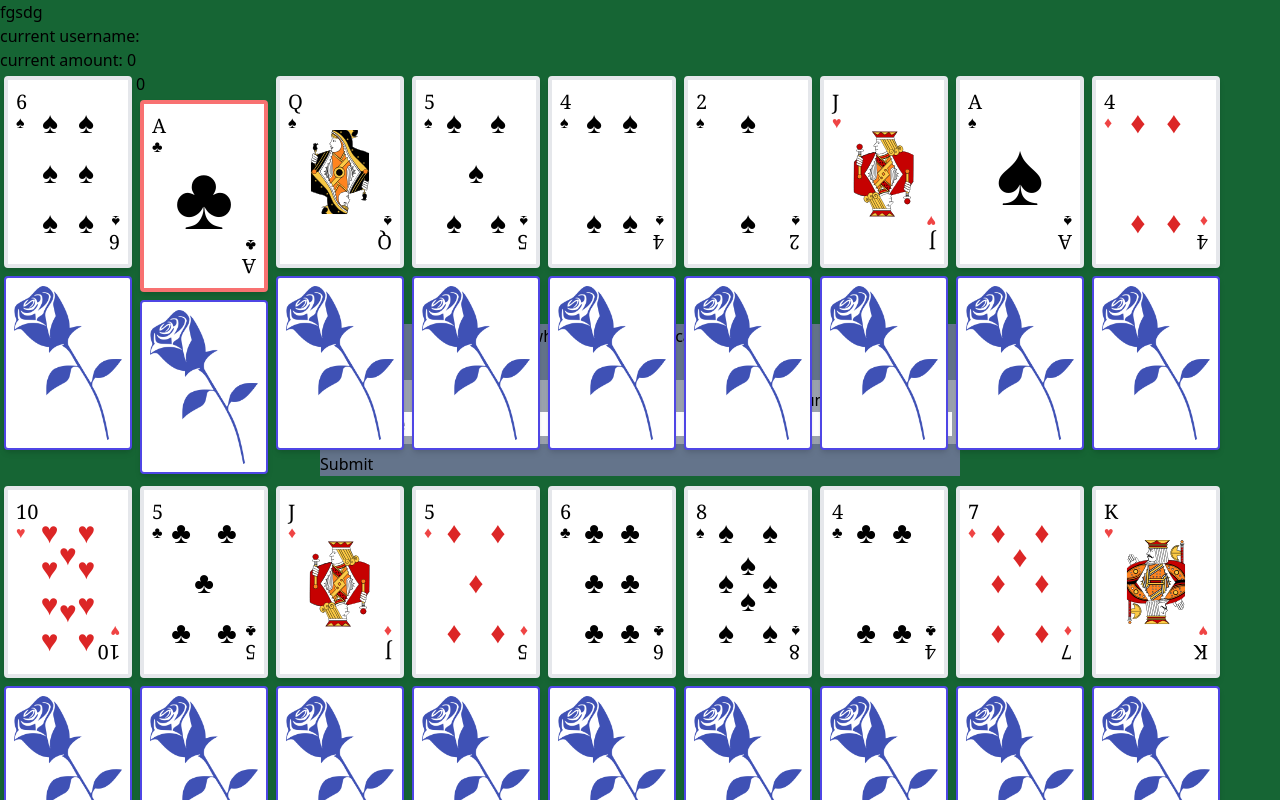
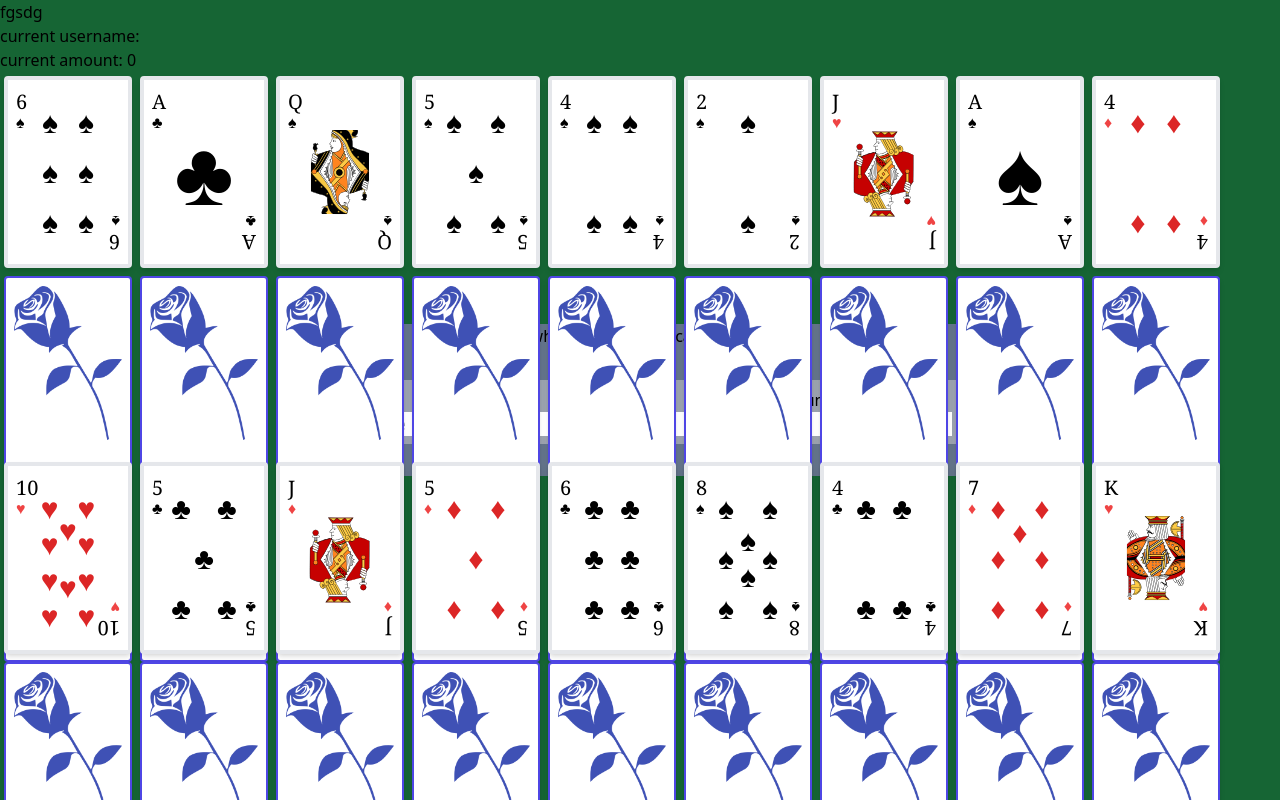
Before and after one commit to mjapanwala/blackjackofficial, a Next.js app: page / in a window 1280 px wide. Built offline with nearby package versions, Linux system fonts and the light colour scheme.

Commit message:
changed logic of code onto deck

```diff
--- a/pages/index.tsx
+++ b/pages/index.tsx
@@ -1,5 +1,5 @@
 import Link from "next/link";
-import React,{ useState, useEffect } from "react";
+import React, { useState, useEffect } from "react";
 import Form from "@components/form";
 import { useGame } from "@containers/GameContainer";
 import useLocalStorage from "@components/useLocalStorage";
@@ -28,8 +28,8 @@ const Input: React.FC = ({ ...other }) => {
         current amount: {amount}
         {!username && modal}
         <Deck />
-        <Random/>
-        <PlayerHands/>
+        <Random />
+        <PlayerHands />
       </div>
     </>
   );
--- a/src/components/PlayerHands.tsx
+++ b/src/components/PlayerHands.tsx
@@ -1,18 +1,16 @@
-import {useGame} from '@containers/GameContainer'
-import React, {useContext, useEffect} from 'react'
-import Card from './card';
+import { useGame } from "@containers/GameContainer";
+import React, { useContext, useEffect } from "react";
+import Card from "./card";
 export default function PlayerHands() {
-    const {playerHand} = useGame();
+  const { playerHand } = useGame();
 
   return (
     <>
-    <h1> This is a Player Hands Okay</h1>
-    {playerHand && (playerHand.map((item, index, array) => {
-      return (
-        <Card card={item} />
-      )
-    }))}
+      <h1> This is a Player Hands Okay</h1>
+      {playerHand &&
+        playerHand.map((item, index, array) => {
+          return <Card card={item} showFront />;
+        })}
     </>
-  )
-
+  );
 }
--- a/src/components/card.tsx
+++ b/src/components/card.tsx
@@ -5,19 +5,32 @@ import Queen from "./Queen";
 import King from "./King";
 import BackOfTheCard from "./BackOfTheCard";
 import Confetti from "react-confetti";
-import {AnimatePresence, motion, useAnimation} from "framer-motion"
+import { AnimatePresence, motion, useAnimation } from "framer-motion";
 import Input from "./Input";
+import PlayerHands from "./PlayerHands";
+interface CardProps {
+  card: {
+    name: string;
+    value: number;
+    design: string;
+  };
+  showFront?: boolean;
+  handleMouseEnter: React.MouseEventHandler<HTMLDivElement>;
+  handleMouseLeave: React.MouseEventHandler<HTMLDivElement>;
+  setEnterTime: Function;
+  borderColor: string;
+  currentEnterTime: number
+}
+export default function Card({
+  card: { name, value, design },
+  showFront = false,
+  handleMouseEnter,
+  handleMouseLeave,
+  borderColor,
+  currentEnterTime,
+}: CardProps) {
 
-export default function Card({ card: { name, value, design } }) {
-  const {getCard,setPlayerHand} = useGame()
-  const [showThings, setShowThings ] = useState(true)
-  const [front, setFront] = useState(false);
-  const [intervalId, setIntervalId] = useState<NodeJS.Timeout>();
-  const [currentEnterTime, setEnterTime] = useState(undefined);
-  const [x, setX] = useState(0);
-  const [y, setY] = useState(0);
-  const [borderColor, setBorderColor] = useState('')
-  const controls = useAnimation()
+
   const designMap = {
     diamonds: <>&#9830;</>,
     hearts: <>&#9829;</>,
@@ -230,92 +243,12 @@ export default function Card({ card: { name, value, design } }) {
 
 
 
-  useEffect(() => {
-    if (currentEnterTime >=5 ) {
-      clearInterval(intervalId)
-    }
-    if (currentEnterTime === 0) {
-      setBorderColor("border-gray-400")
-    }
-  }, [currentEnterTime])
-
-
-  const handleMouseEnter = (e) => {
-    // const newAudio = new Audio("mixkit-fast-double-click-on-mouse-275.wav");
-    // newAudio.play();
-    // When enter, write the time using .getTime()
-    const firstEntered = new Date().getTime();
-    let millisecondsToSeconds;
-    // Start an interval and save it interval variable, just so that variable can be used to stop the interval at somepoint!
-    let interval = setInterval(() => {
-      //update state using updator function
-      setEnterTime((prev) => {
-        // After 1 second, get the new time and save it to newTimeValue
-        const newTimeValue = new Date().getTime();
-        // Find the difference between when we first entered the div vs after after a second
-        millisecondsToSeconds = Math.floor(
-          (newTimeValue - firstEntered) / 1000
-        );
-        switch(millisecondsToSeconds) {
-          case 0:
-            setBorderColor("border-gray-400")
-          case 1:
-            setBorderColor("border-green-400")
-            break;
-          case 2:
-            setBorderColor("border-blue-400");
-            break;
-          case 3:
-            setBorderColor("border-yellow-400");
-            break;
-          case 4:
-            setBorderColor("border-orange-400");
-            break;
-          case 5:
-            setBorderColor("border-red-400")
-            break;
-        }
-        //return that time into setEnterTime and have it rerender state
-        return millisecondsToSeconds;
-      });
-      // so this part is correct, you are setting an interval when the guy brings his mouse over, which will calculate the time between the moment the interval started and the current time
-      // and sets it to a state variable called currentEnterTime
-      //update every second
-      if (millisecondsToSeconds === 5) {
-        const cardInformation = {name, value, design};
-        getCard(cardInformation);
-        setPlayerHand(prev => {
-           if (prev) {
-             return [...prev, cardInformation]
-           } else {
-             return [cardInformation]
-           }
-         });
-      }
-    }, 1000);
-    setIntervalId(interval);
-  };
-
-  const handleMouseLeave = () => {
-    clearInterval(intervalId);
-    setEnterTime(0);
-  };
-
-
-  const variants = {
-    increaseSize: {scale : 1, opacity: 1},
-    initial: {scale: 3, opacity: 0.5}
-  }
   return (
-    <motion.div
-      animate="increaseSize"
-      initial="initial"
-      variants={variants}
-    >
-    <div  onMouseEnter={handleMouseEnter} onMouseLeave={handleMouseLeave}>
-
+    <div onMouseEnter={handleMouseEnter} onMouseLeave={handleMouseLeave}>
       {currentEnterTime}
-      <div className={`${borderColor} border-4 m-1 w-32 rounded bg-white mb-2 relative shadow-md    hover:scale-x-125  cursor-pointer hover:shadow-2xl flex flex-col h-48 justify-between p-2 `}>
+      <div
+        className={`${borderColor} border-4 m-1 w-32 rounded bg-white mb-2 relative shadow-md  cursor-pointer  flex flex-col h-48 justify-between p-2 `}
+      >
         <CornerIcons />
 
         <div
@@ -328,6 +261,7 @@ export default function Card({ card: { name, value, design } }) {
 
       <BackOfTheCard />
     </div>
-    </motion.div>
   );
 }
+
+// <Card card={} showFront= />
--- a/src/components/deck.tsx
+++ b/src/components/deck.tsx
@@ -1,18 +1,116 @@
 import { useGame } from "@containers/GameContainer";
-import React from "react";
+import React, { useState, useEffect } from "react";
 import Card from "./card";
+import { AnimatePresence, motion } from "framer-motion";
 
 type Props = {};
 
 export default function Deck({}: Props) {
-  const { deck } = useGame();
+  const [currentEnterTime, setEnterTime] = useState(undefined);
+  const { deck, playerHand } = useGame();
+  const [borderColor, setBorderColor] = useState("");
+  const [intervalId, setIntervalId] = useState<NodeJS.Timeout>();
+  // Track the selected card.
+  // [selectedCard,setSelectedCard]
+  useEffect(() => {
+    if (currentEnterTime >= 5) {
+      clearInterval(intervalId);
+    }
+    if (currentEnterTime === 0) {
+      setBorderColor("border-gray-400");
+    }
+  }, [currentEnterTime]);
+
+  const handleMouseEnter = (e, index) => {
+    console.log(index);
+    //
+    // const newAudio = new Audio("mixkit-fast-double-click-on-mouse-275.wav");
+    // newAudio.play();
+    // When enter, write the time using .getTime()
+    const firstEntered = new Date().getTime();
+    let millisecondsToSeconds: number;
+    // Start an interval and save it interval variable, just so that variable can be used to stop the interval at somepoint!
+    let interval = setInterval(() => {
+      //update state using updator function
+      setEnterTime((prev) => {
+        // After 1 second, get the new time and save it to newTimeValue
+        const newTimeValue = new Date().getTime();
+        // Find the difference between when we first entered the div vs after after a second
+        millisecondsToSeconds = Math.floor(
+          (newTimeValue - firstEntered) / 1000
+        );
+        switch (millisecondsToSeconds) {
+          case 0:
+            setBorderColor("border-gray-400");
+          case 1:
+            setBorderColor("border-green-400");
+            break;
+          case 2:
+            setBorderColor("border-blue-400");
+            break;
+          case 3:
+            setBorderColor("border-yellow-400");
+            break;
+          case 4:
+            setBorderColor("border-orange-400");
+            break;
+          case 5:
+            setBorderColor("border-red-400");
+            break;
+        }
+        return millisecondsToSeconds;
+      });
+
+      if (millisecondsToSeconds === 5) {
+        const cardInformation = { name, value, design };
+        getCard(cardInformation);
+        setPlayerHand((prev) => {
+          if (prev) {
+            return [...prev, cardInformation];
+          } else {
+            return [cardInformation];
+          }
+        });
+      }
+    }, 1000);
+    setIntervalId(interval);
+  };
+
+  const handleMouseLeave = (e, index) => {
+    clearInterval(intervalId);
+    setEnterTime(0);
+  };
+
   return (
-    <div className="flex flex-wrap">
-      {deck.map((card, index) => (
-
-        <Card card={card} key={index} />
-
-      ))}
-    </div>
+    <AnimatePresence exitBeforeEnter>
+      {playerHand.length < 2 && (
+        <motion.div
+          exit={{
+            scale: [0.5, 1, 1.5, 1],
+            x: [5, 0, -5, 0],
+            transition: { duration: 2 },
+          }}
+          initial={{ scale: 0 }}
+          animate={{ scale: 1 }}
+          className="flex flex-wrap"
+        >
+          {deck.map((card, index) => (
+            <Card
+              currentEnterTime={undefined}
+              showFront={undefined}
+              card={card}
+              key={index}
+              handleMouseLeave={(e) => {
+                handleMouseLeave(e, index);
+              }}
+              handleMouseEnter={(e) => {
+                handleMouseEnter(e, index);
+              }}
+              borderColor={borderColor}
+            />
+          ))}
+        </motion.div>
+      )}
+    </AnimatePresence>
   );
 }
--- a/src/containers/GameContainer.tsx
+++ b/src/containers/GameContainer.tsx
@@ -26,21 +26,15 @@ export default function GameContainer({ children }: PropsWithChildren<{}>) {
   const getCard = (cardInformation) => {
     //Card the customer has hovered on for 5 seconds
     const chosenCard = cardInformation;
-    removeCardFromDeck([chosenCard])
+     setDeck(prev => {
+      return prev.filter((item, index, array) => {
+        return item.name !== chosenCard.name
+      })
+    })
 
   }
 
-  const removeCardFromDeck = (chosenCard) => {
-   setDeck(prev => {
-    return prev.filter((item, index, array) => {
-        if ((chosenCard.name === item.name) && (chosenCard.design === item.design) && (chosenCard.value === item.value)) {
-          return false
-        } else {
-          return true
-        }
-    })
-   })
-  }
+
 
   // const triggerConfetting = (second = 5) => turn confetti on, setInterval(turnconfettiOff, second)
   return (
```
